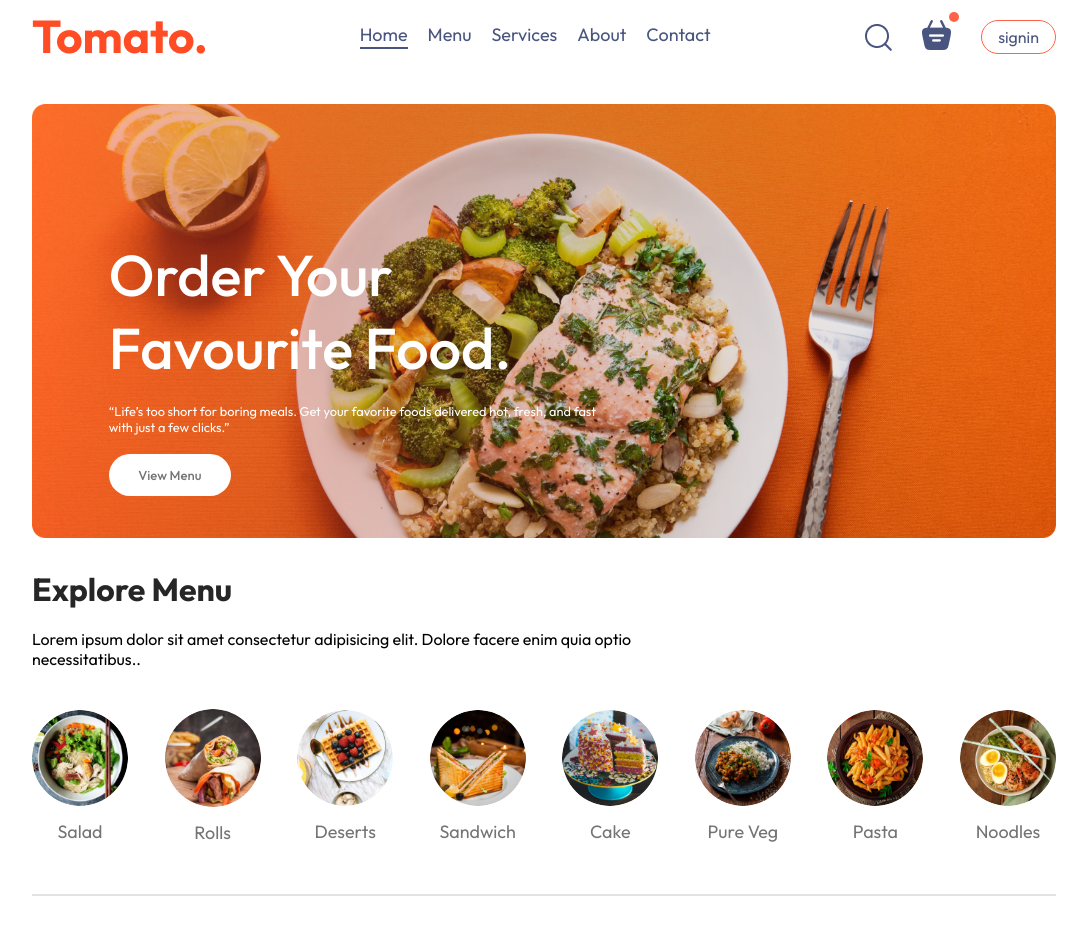
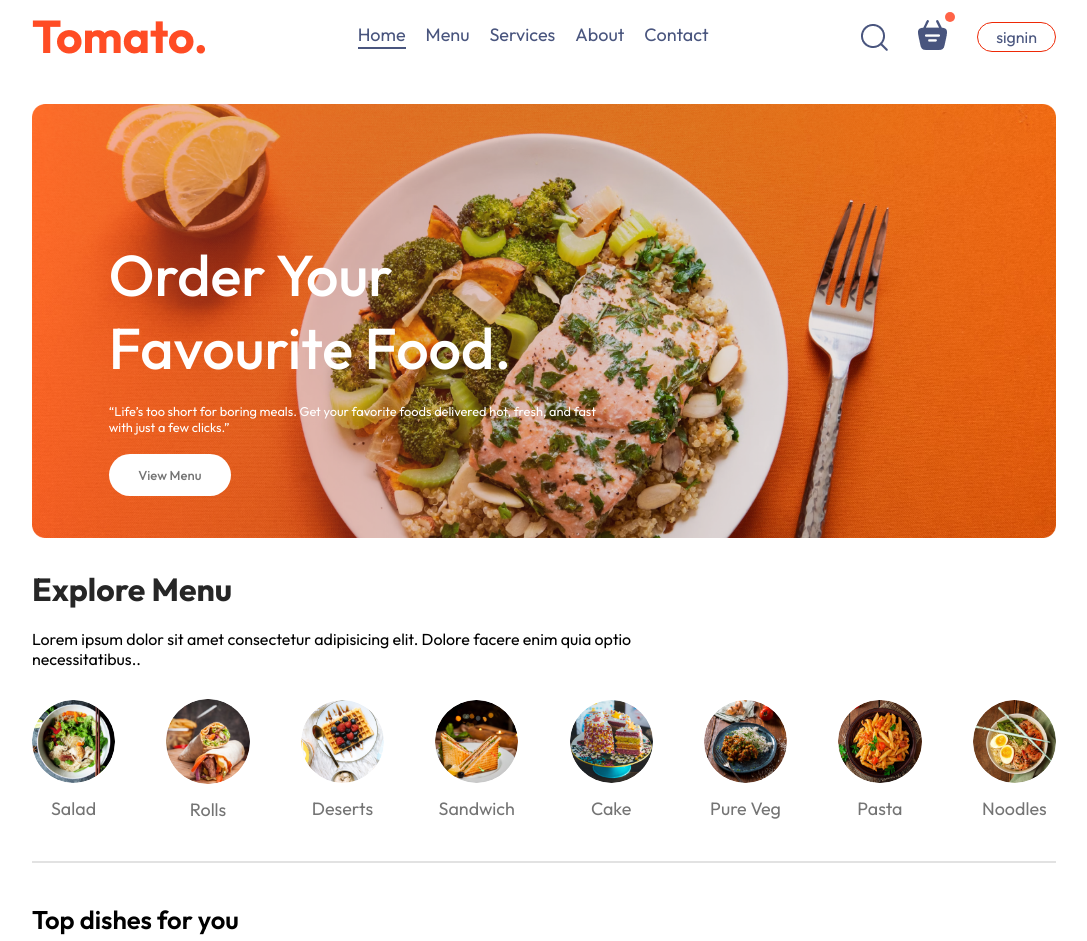
Before and after one commit to Niteshpanday05/food-order, a React (Vite) app: page / in a window 1280 px wide. Shown: the top 941 px of the page, without its empty margins (96-1183 px from the left). Built offline with nearby package versions, Linux system fonts and the light colour scheme.

Commit message:
some changes in ui

```diff
--- a/src/components/ExploreMenu/ExploreMenu.css
+++ b/src/components/ExploreMenu/ExploreMenu.css
@@ -17,9 +17,9 @@
     display: flex;
     justify-content: space-between;
     align-items: center;
-    gap: 30px;
+    gap: 10px;
     text-align: center;
-    margin: 20px 0px;
+    margin: 10px 0px;
     overflow: hidden;
     overflow-x: scroll;
 
@@ -30,7 +30,7 @@
 }
 
 .explore-menu-list-item img{
-    width: 7.5vw;
+    width: 6.5vw;
     min-width: 80px;
     cursor: pointer;
     border-radius: 50%;
--- a/src/components/Navbar/Navbar.css
+++ b/src/components/Navbar/Navbar.css
@@ -23,6 +23,7 @@
 .navbar-right{
     display:flex;
     align-items: center;
+    justify-content: center;
     gap:30px;
 }
 
@@ -30,14 +31,15 @@
     background: transparent;
     font-size: 16px;
     color: #49557e;
-    border: 1px solid tomato;
-    padding: 6px 16px;
+    border: 1px solid rgb(238, 41, 6);
+    padding: 4px 18px;
     border-radius: 50px;
     cursor: pointer;
+    align-items: center;
 
 }
 .navbar button:hover{
-    background-color: rgba(224, 47, 16, 0.267);
+    background-color: rgba(239, 16, 8, 0.267);
 }
 
 .navbar .active{
```
